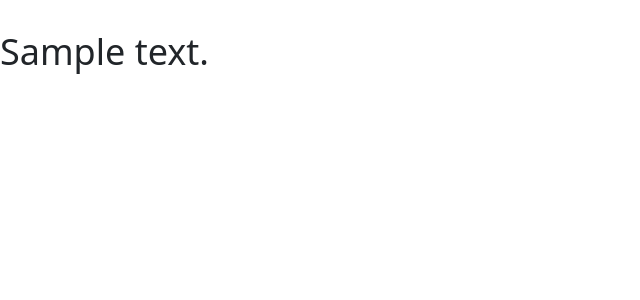
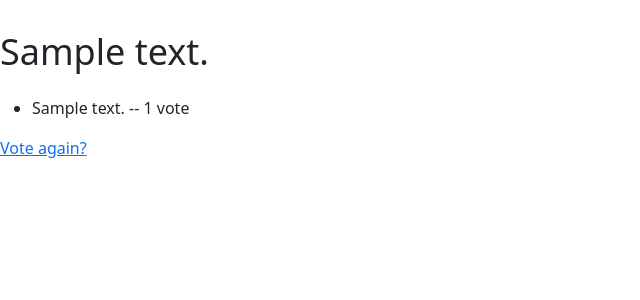
Before and after one commit to vddo/django-labs, a Django app: page /polls/1/results in a window 1280 px wide. Shown: the top 300 px of the page, without its empty margins (0-640 px from the left). Run offline with Django 5.2, Linux system fonts and the light colour scheme; tables that the repository leaves empty hold one stand-in row (values such as "Sample post").

Commit message:
Trying out generic views

```diff
--- a/mysite/polls/templates/polls/results.html
+++ b/mysite/polls/templates/polls/results.html
@@ -15,6 +15,11 @@
   <h1>{{ question.question_text }}</h1>
 
   <ul>
-  </
+    {% for choice in question.choice_set.all %}
+    <li>{{ choice.choice_text }} -- {{ choice.votes }} vote{{ choice.votes|pluralize }}</li>
+    {% endfor %}
+  </ul>
+
+  <a href="{% url 'polls:detail' question.id %}">Vote again?</a>
 
 </body>
--- a/mysite/polls/views.py
+++ b/mysite/polls/views.py
@@ -1,7 +1,7 @@
-from django.http import Http404
+from django.db.models import F
 from django.http import HttpResponse, HttpResponseRedirect
 from django.shortcuts import render, get_object_or_404
-from django.template import loader
+from django.urls import reverse
 
 from .models import Choice, Question
 
@@ -40,4 +40,4 @@
 	else:
 		selected_choice.votes = F("votes") + 1
 		selected_choice.save()
-		return HttpResponseRedirect(reverse("polls:results", args=(question.id)))
+		return HttpResponseRedirect(reverse("polls:results", args=(question.id,)))
```
